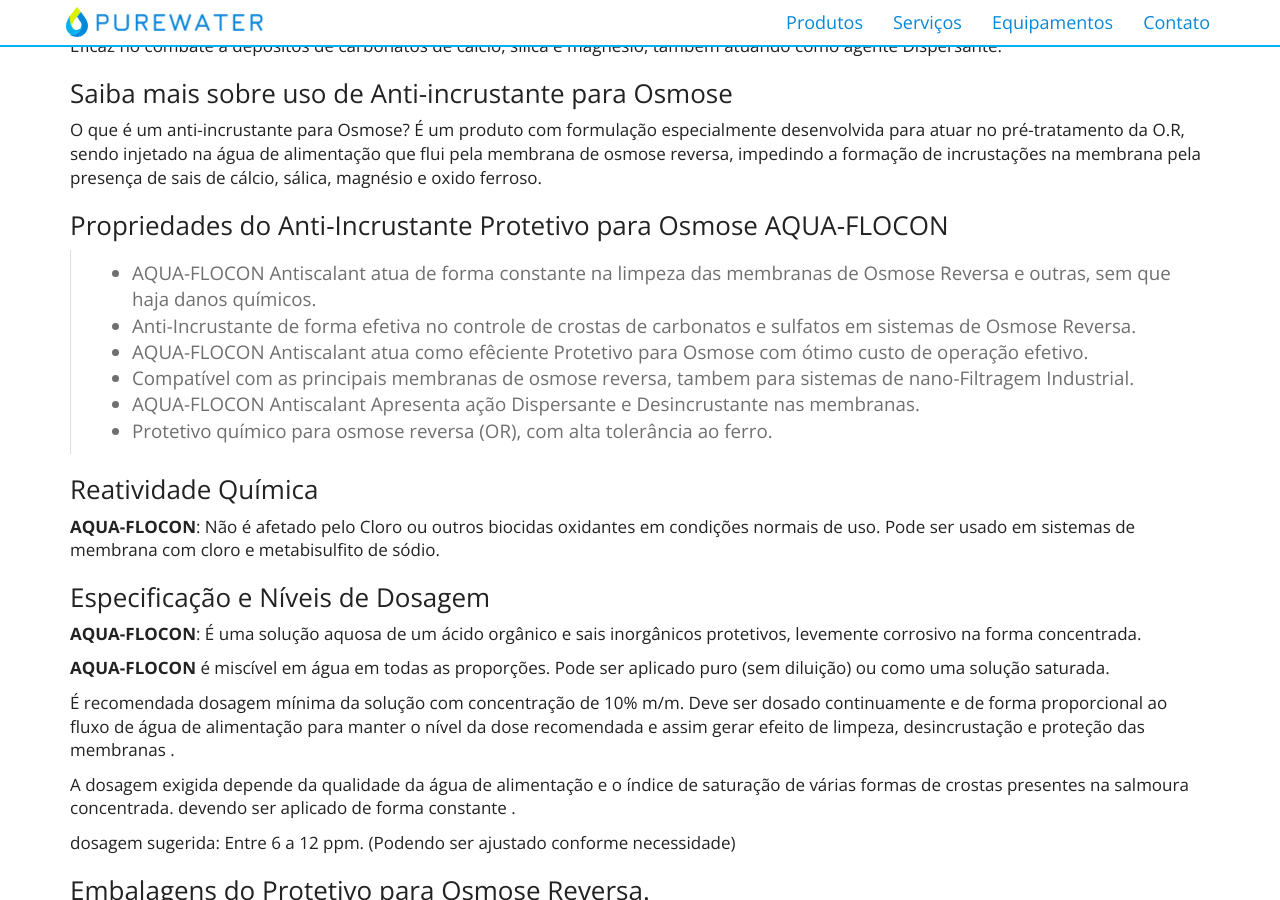
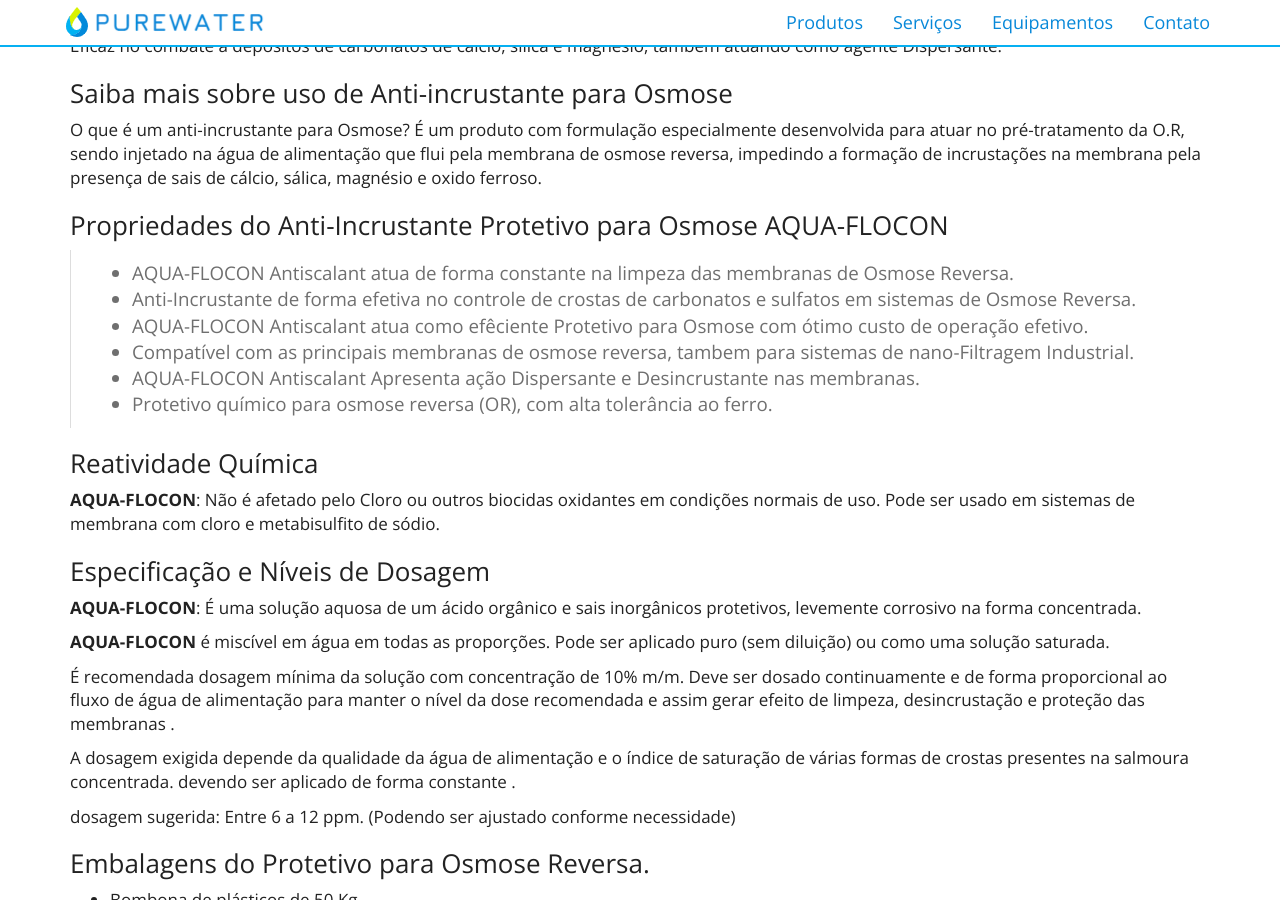
Before and after one commit to purewaterefluentes/purewaterefluentes.github.io, a Jekyll site: the page built from produtos/protetivo-membrana-osmose.md, in a window 1280 px wide and 900 px high, scrolled down 1196 px. Built offline with Jekyll 4.4.1, drawn with Linux system fonts in a browser that asks for light colours; nearby versions of some CDN libraries; library files that are not in the unit come from our copies.

Commit message:
Update protetivo-membrana-osmose.md

```diff
--- a/produtos/protetivo-membrana-osmose.md
+++ b/produtos/protetivo-membrana-osmose.md
@@ -23,7 +23,7 @@
 ### Propriedades do Anti-Incrustante Protetivo para Osmose AQUA-FLOCON
 
 >
-- AQUA-FLOCON Antiscalant atua de forma constante na limpeza das membranas de Osmose Reversa e outras, sem que haja danos químicos.
+- AQUA-FLOCON Antiscalant atua de forma constante na limpeza das membranas de Osmose Reversa.
 - Anti-Incrustante de forma efetiva no controle de crostas de carbonatos e sulfatos em sistemas de Osmose Reversa.
 - AQUA-FLOCON Antiscalant atua como efêciente Protetivo para Osmose com ótimo custo de operação efetivo.
 - Compatível com as principais membranas de osmose reversa, tambem para sistemas de nano-Filtragem Industrial.
```
